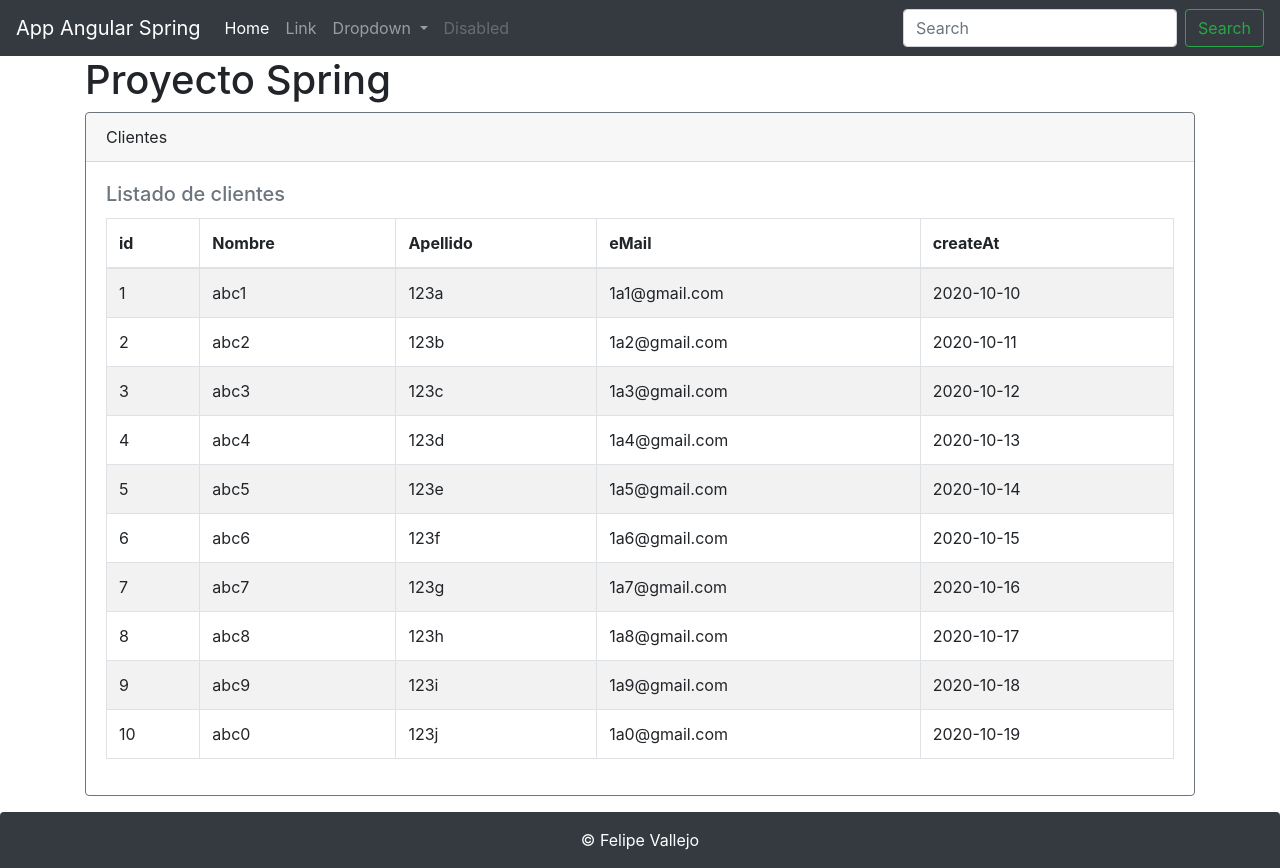
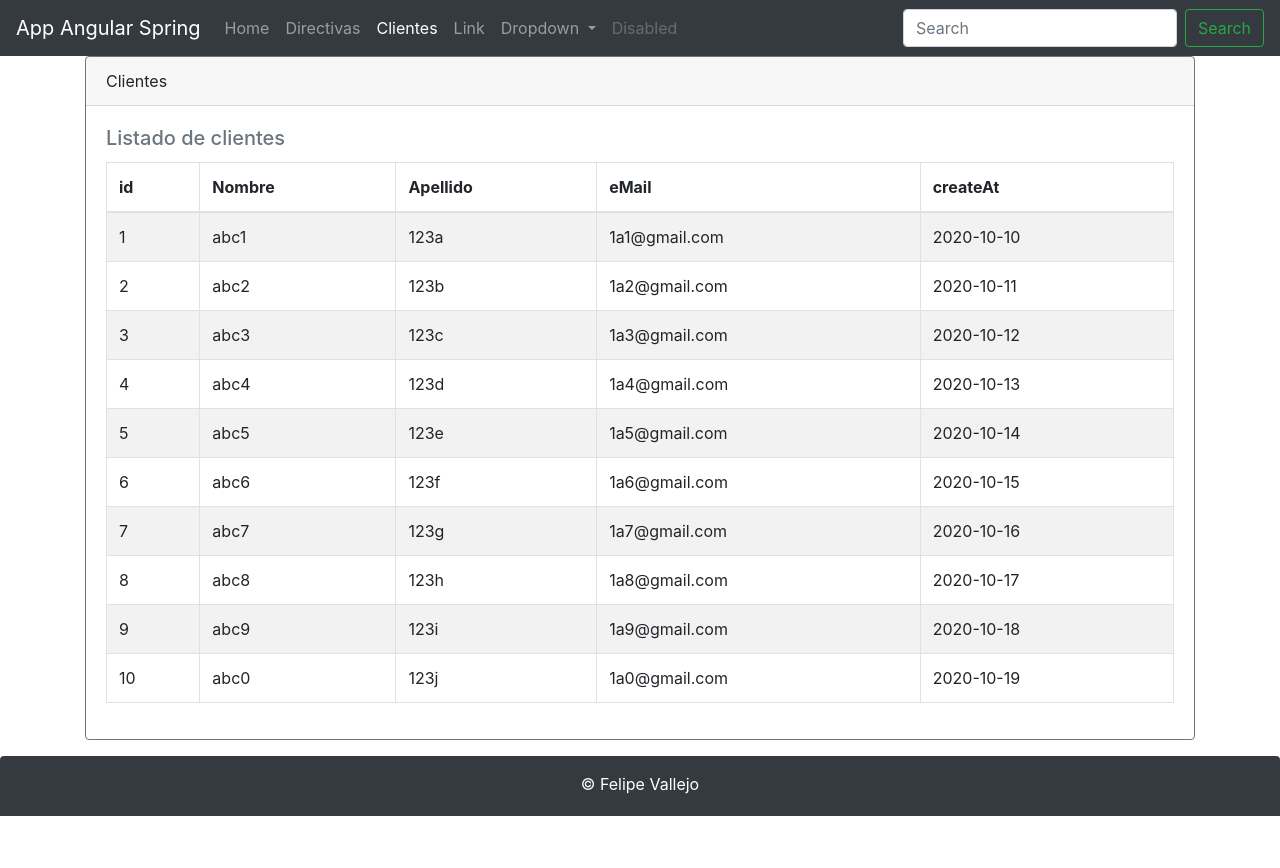
Before and after one commit to raziel7171/cursoUdemyAngularSpring, an Angular app: page /clientes in a window 1280 px wide. After the commit the page ends 816 px from the top, so only its background shows below. Built offline with nearby package versions, Linux system fonts and the light colour scheme.

Commit message:
se agregaron otras funcionalidades y se instaló bootstrap y los otros en node modules

```diff
--- a/angular.json
+++ b/angular.json
@@ -24,18 +24,22 @@
                             "src/assets"
                         ],
                         "styles": [
-              "src/styles.css"
+                            "src/styles.css",
+                            "node_modules/bootstrap/dist/css/bootstrap.min.css"
                         ],
-            "scripts": []
+                        "scripts": [
+
+                            "node_modules/jquery/dist/jquery.slim.min.js",
+                            "node_modules/popper.js/dist/umd/popper.min.js",
+                            "node_modules/bootstrap/dist/js/bootstrap.min.js"
+                        ]
                     },
                     "configurations": {
                         "production": {
-              "fileReplacements": [
-                {
+                            "fileReplacements": [{
                                 "replace": "src/environments/environment.ts",
                                 "with": "src/environments/environment.prod.ts"
-                }
-              ],
+                            }],
                             "optimization": true,
                             "outputHashing": "all",
                             "sourceMap": false,
@@ -44,8 +48,7 @@
                             "extractLicenses": true,
                             "vendorChunk": false,
                             "buildOptimizer": true,
-              "budgets": [
-                {
+                            "budgets": [{
                                     "type": "initial",
                                     "maximumWarning": "2mb",
                                     "maximumError": "5mb"
@@ -119,6 +122,7 @@
                     }
                 }
             }
-    }},
+        }
+    },
     "defaultProject": "clientes-app"
 }
--- a/package.json
+++ b/package.json
@@ -19,6 +19,9 @@
     "@angular/platform-browser": "~10.2.0",
     "@angular/platform-browser-dynamic": "~10.2.0",
     "@angular/router": "~10.2.0",
+    "bootstrap": "^4.5.3",
+    "jquery": "^3.5.1",
+    "popper.js": "^1.16.1",
     "rxjs": "~6.6.0",
     "tslib": "^2.0.0",
     "zone.js": "~0.10.2"
--- a/src/app/app.component.html
+++ b/src/app/app.component.html
@@ -1,10 +1,5 @@
 <app-header></app-header>
 <div class="container">
-    <h1>
-        {{title}}
-    </h1>
-
-    <app-clientes></app-clientes>
+    <router-outlet></router-outlet>
 </div>
-
 <app-footer></app-footer>
--- /dev/null
+++ b/src/app/clientes/cliente.service.ts
@@ -0,0 +1,13 @@
+import { Injectable } from '@angular/core';
+import {CLIENTES} from './clientes.json';
+import {Cliente} from './cliente';
+import { Observable,of } from 'rxjs';
+
+@Injectable()
+export class ClienteService {
+
+  constructor() { }
+  getClientes(): Observable<Cliente[]>{
+    return of (CLIENTES);
+  }
+}
--- a/src/app/clientes/clientes.component.ts
+++ b/src/app/clientes/clientes.component.ts
@@ -1,18 +1,26 @@
 import { Component, OnInit } from '@angular/core';
 import {Cliente} from './cliente';
-import {CLIENTES} from './clientes.json';
+import {ClienteService} from './cliente.service';
+
 @Component({
   selector: 'app-clientes',
   templateUrl: './clientes.component.html'
 })
-export class ClientesComponent {
+export class ClientesComponent implements OnInit {
   clientes: Cliente[];
 
 
-  constructor() { }
+  constructor(private clienteService: ClienteService) {
+
+   }
 
   ngOnInit(){
-    this.clientes = CLIENTES;
+    this.clienteService.getClientes().subscribe(
+    clientes => this.clientes = clientes,
+    // function(clientes){
+    //   this.clientes = clientes
+    // }
+    );
   }
 
 
--- a/src/app/footer/footer.component.css
+++ b/src/app/footer/footer.component.css
@@ -1,6 +1,6 @@
 .footer {
-    position: absolute;
-    bottom: 0px;
+    position: relative;
+    bottom: 0;
+    width: 100%;
     height: 60px;
-    width: 100%;
 }
--- a/src/app/footer/footer.component.html
+++ b/src/app/footer/footer.component.html
@@ -1,4 +1,4 @@
-<footer class="bg-dark rounded-top text-center">
+<footer class="footer bg-dark rounded-top text-center">
     <div class="container py-2">
         <p class="text-white my-2">
             &copy; {{autor.nombre + ' ' + autor.apellido}}
--- a/src/app/header/header.component.html
+++ b/src/app/header/header.component.html
@@ -6,8 +6,14 @@
 
     <div class="collapse navbar-collapse" id="navbarSupportedContent">
         <ul class="navbar-nav mr-auto">
-            <li class="nav-item active">
+            <li class="nav-item">
                 <a class="nav-link" href="#">Home <span class="sr-only">(current)</span></a>
+            </li>
+            <li class="nav-item" routerLinkActive="active">
+                <a class="nav-link" routerLink="/directivas">Directivas</a>
+            </li>
+            <li class="nav-item" routerLinkActive="active">
+                <a class="nav-link" routerLink="/clientes">Clientes</a>
             </li>
             <li class="nav-item">
                 <a class="nav-link" href="#">Link</a>
--- a/src/index.html
+++ b/src/index.html
@@ -7,16 +7,17 @@
     <base href="/">
     <meta name="viewport" content="width=device-width, initial-scale=1">
     <link rel="icon" type="image/x-icon" href="favicon.ico">
-    <link rel="stylesheet" href="https://cdn.jsdelivr.net/npm/bootstrap@4.5.3/dist/css/bootstrap.min.css" integrity="sha384-TX8t27EcRE3e/ihU7zmQxVncDAy5uIKz4rEkgIXeMed4M0jlfIDPvg6uqKI2xXr2" crossorigin="anonymous">
+
 
 </head>
 
 <body>
     <app-root></app-root>
-    <script src="https://code.jquery.com/jquery-3.5.1.slim.min.js" integrity="sha384-DfXdz2htPH0lsSSs5nCTpuj/zy4C+OGpamoFVy38MVBnE+IbbVYUew+OrCXaRkfj" crossorigin="anonymous"></script>
-    <script src="https://cdn.jsdelivr.net/npm/popper.js@1.16.1/dist/umd/popper.min.js" integrity="sha384-9/reFTGAW83EW2RDu2S0VKaIzap3H66lZH81PoYlFhbGU+6BZp6G7niu735Sk7lN" crossorigin="anonymous"></script>
-    <script src="https://cdn.jsdelivr.net/npm/bootstrap@4.5.3/dist/js/bootstrap.min.js" integrity="sha384-w1Q4orYjBQndcko6MimVbzY0tgp4pWB4lZ7lr30WKz0vr/aWKhXdBNmNb5D92v7s" crossorigin="anonymous"></script>
-    <script src="https://cdn.jsdelivr.net/npm/bootstrap@4.5.3/dist/js/bootstrap.bundle.min.js" integrity="sha384-ho+j7jyWK8fNQe+A12Hb8AhRq26LrZ/JpcUGGOn+Y7RsweNrtN/tE3MoK7ZeZDyx" crossorigin="anonymous"></script>
+
+
+
+
+
 </body>
 
 </html>
```
Also changed, not shown: src/app/app.module.ts (+11 -2 lines), 1 other file (tests, documents, lock files or other folders). Lines whose indentation alone changed are shown as unchanged.
